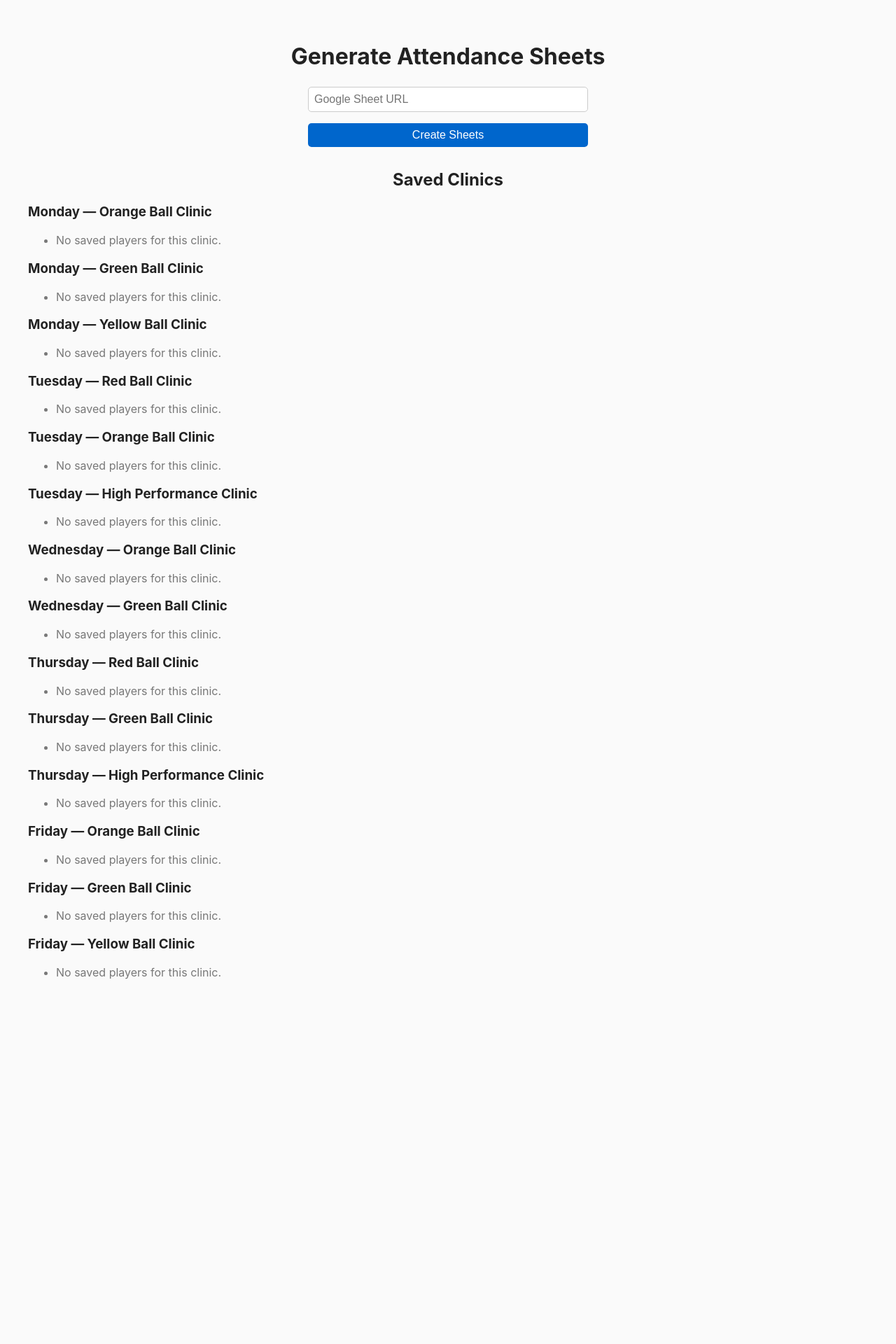
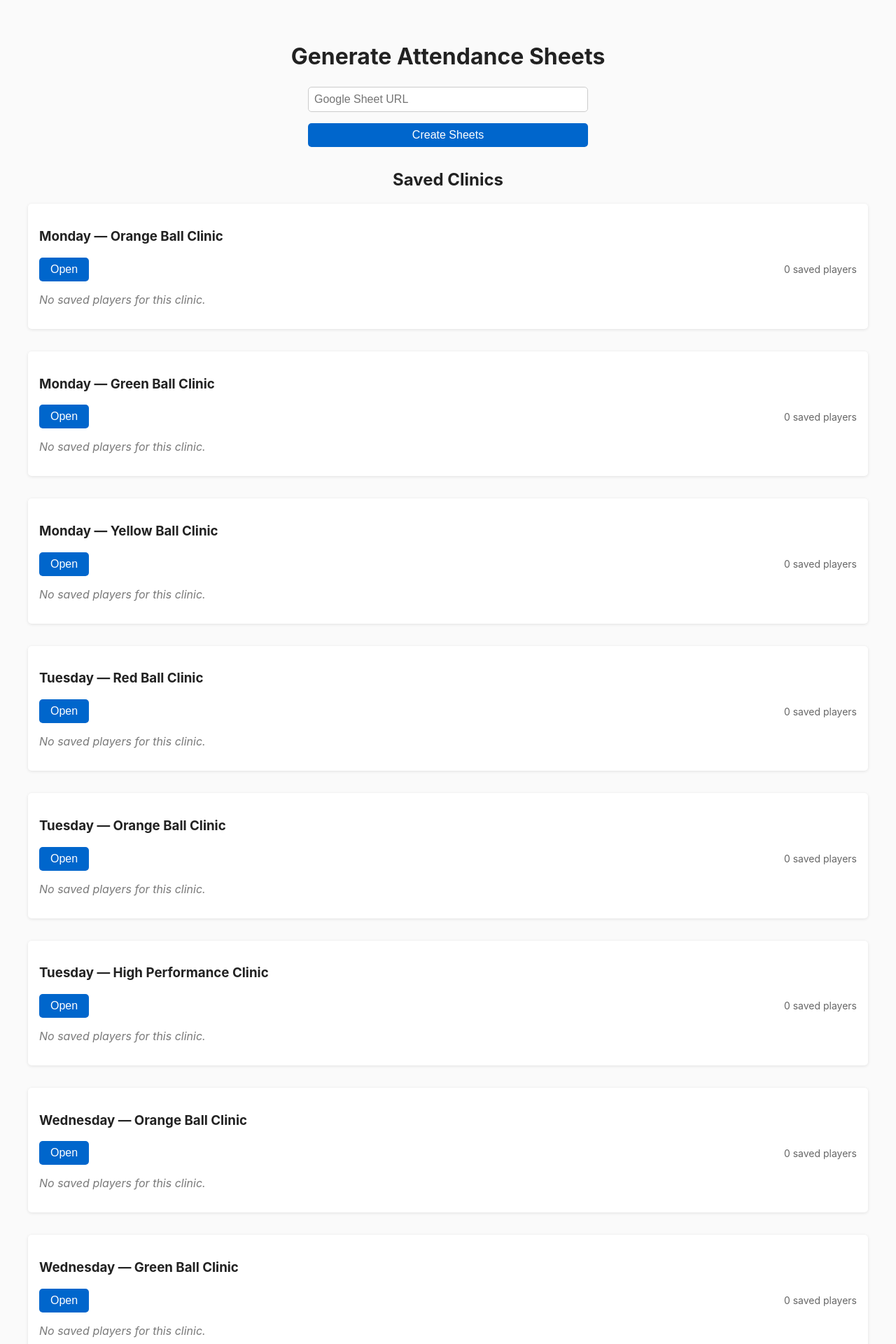
Before and after one commit to nlitenmusic/make_attendance, a Flask app: page / in a window 1280 px wide. Shown: the top 1920 px of the page at 70% size. Before the commit the page ends 1399 px from the top, so only its background shows below. Run offline with Flask 3, Linux system fonts and the light colour scheme; data that the repository does not hold is empty.

Commit message:
add/delete bug fixes

```diff
--- a/templates/index.html
+++ b/templates/index.html
@@ -67,6 +67,45 @@
     flex-grow:1;
     margin:0 1rem;
   }
+
+  .group {
+    margin-bottom: 2rem;
+    padding: 1rem;
+    background: #fff;
+    border-radius: 5px;
+    box-shadow: 0 1px 4px rgba(0, 0, 0, 0.1);
+  }
+
+  .clinic-actions {
+    display: flex;
+    justify-content: space-between;
+    align-items: center;
+    margin-bottom: 1rem;
+  }
+
+  .btn.view {
+    padding: 0.5rem 1rem;
+    font-size: 1rem;
+    border: none;
+    border-radius: 5px;
+    background: #0066cc;
+    color: white;
+    cursor: pointer;
+  }
+
+  .btn.view:hover {
+    background: #0052a3;
+  }
+
+  .small {
+    font-size: 0.875rem;
+    color: #666;
+  }
+
+  .empty {
+    opacity: 0.6;
+    font-style: italic;
+  }
 </style>
 </head>
 
@@ -82,26 +121,29 @@
 <h2 style="text-align:center; margin-top:2rem;">Saved Clinics</h2>
 {% if grouped_clinics %}
   {% for group in grouped_clinics %}
+    <div class="group">
       <h3>{{ group.day }} — {{ group.clinic }}</h3>
+
+      <div class="clinic-actions">
+        <a href="{{ url_for('results', day=group.day, clinic=group.clinic) }}">
+          <button class="btn view">Open</button>
+        </a>
+        <span class="small">{{ group.entries|length }} saved player{{ "s" if group.entries|length != 1 }}</span>
+      </div>
+
+      {% if group.entries %}
         <ul>
           {% for entry in group.entries %}
             <li>
-          <!-- link by day+clinic (not filename) -->
-          <a href="{{ url_for('results', day=entry.row['Day'], clinic=entry.row['Clinic']) }}">
-            View Results
-          </a>
-          <form action="{{ url_for('delete_sheet_route') }}" method="post" style="display:inline;">
-            <input type="hidden" name="day" value="{{ entry.row['Day'] }}">
-            <input type="hidden" name="clinic" value="{{ entry.row['Clinic'] }}">
-            <input type="hidden" name="time" value="{{ entry.row['Time'] }}">
-            <button type="submit">Delete</button>
-          </form>
+              {{ entry.row.get('Name','(no name)') }}
+              <span class="small">• {{ entry.row.get('Time','') }}</span>
             </li>
           {% endfor %}
-      {% if not group.entries %}
-        <li style="opacity:.6;">No saved players for this clinic.</li>
+        </ul>
+      {% else %}
+        <p class="empty">No saved players for this clinic.</p>
       {% endif %}
-    </ul>
+    </div>
   {% endfor %}
 {% else %}
   <p style="text-align:center; opacity:.6;">No saved clinics yet.</p>
```
Also changed, not shown: app.py (+4 -12 lines), templates/results.html (+7 -0 lines). Lines whose indentation alone changed are shown as unchanged.
